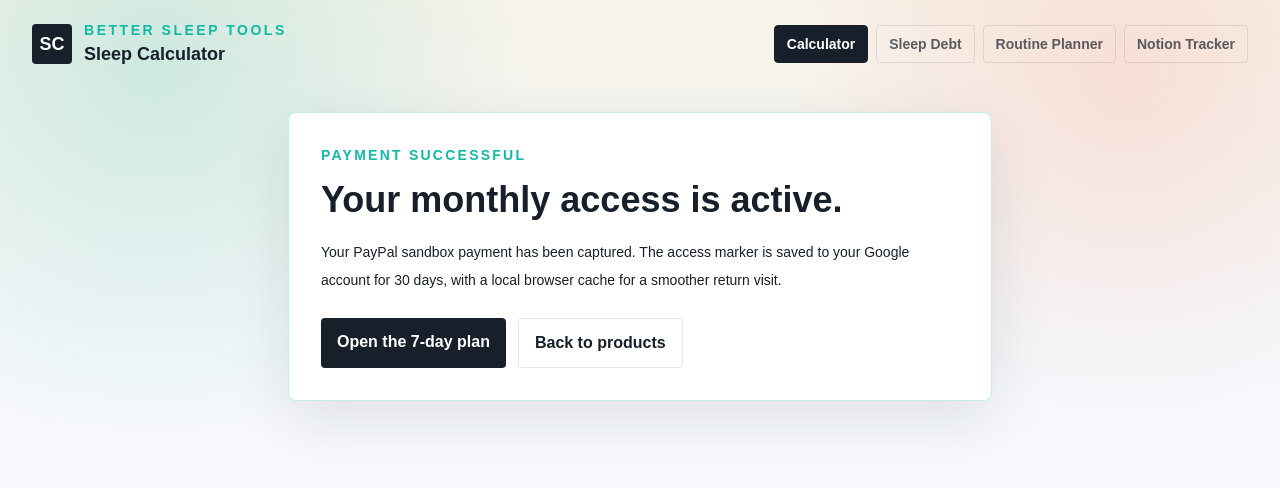
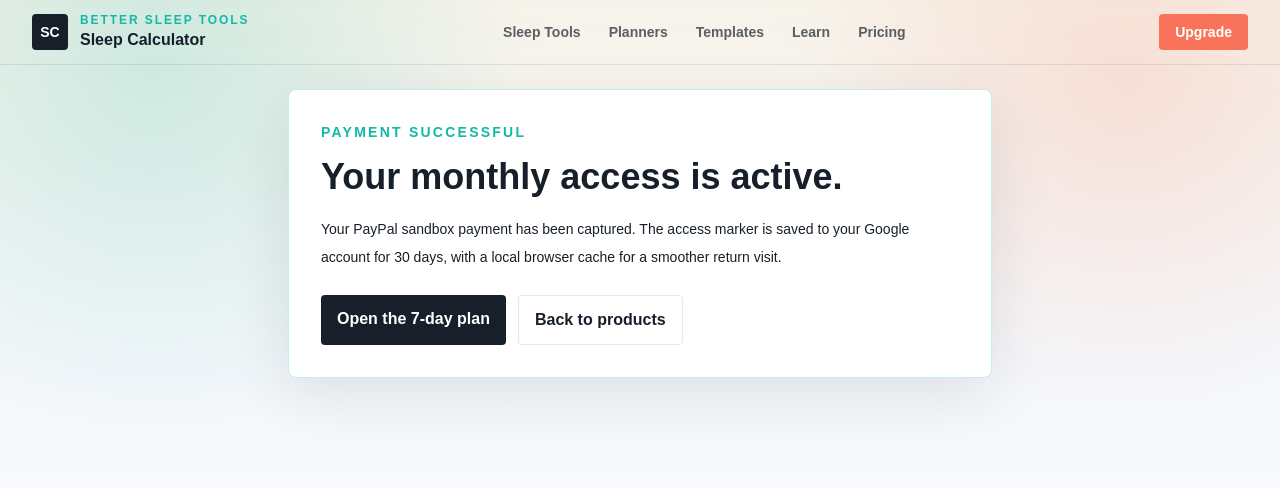
Before and after one commit to yiliruilong-cmyk/sleep-calculator, a Next.js app: page /payment-success in a window 1280 px wide. Shown: the top 488 px of the page. Built offline with nearby package versions, Linux system fonts and the light colour scheme.

Commit message:
Add dropdown site navigation

```diff
--- /dev/null
+++ b/app/components/AppNavigation.tsx
@@ -0,0 +1,163 @@
+"use client";
+
+import type { ReactNode } from "react";
+
+const menuGroups = [
+  {
+    label: "Sleep Tools",
+    items: [
+      {
+        href: "/",
+        title: "Sleep Calculator",
+        description: "Find bedtime, wake-up time, and cycle-based options.",
+      },
+      {
+        href: "/sleep-debt-calculator",
+        title: "Sleep Debt Calculator",
+        description: "Estimate missed sleep and plan a gentle recovery.",
+      },
+    ],
+  },
+  {
+    label: "Planners",
+    items: [
+      {
+        href: "/sleep-routine-planner",
+        title: "Sleep Routine Planner",
+        description: "Build a practical wind-down schedule for tonight.",
+      },
+      {
+        href: "/#seven-day-plan",
+        title: "7-Day Sleep Plan",
+        description: "Follow a simple one-week reset plan.",
+      },
+    ],
+  },
+  {
+    label: "Templates",
+    items: [
+      {
+        href: "/notion-sleep-tracker",
+        title: "Notion Sleep Tracker",
+        description: "Track sleep quality, habits, caffeine, and trends.",
+      },
+      {
+        href: "/#sleep-products",
+        title: "Paid Sleep Planner",
+        description: "Upgrade from the calculator into a paid plan.",
+      },
+    ],
+  },
+  {
+    label: "Learn",
+    items: [
+      {
+        href: "/#faq",
+        title: "Sleep FAQ",
+        description: "Quick answers for common sleep timing questions.",
+      },
+      {
+        href: "/#free-tools",
+        title: "More Free Tools",
+        description: "Explore focused pages around sleep routines and tracking.",
+      },
+    ],
+  },
+];
+
+type AppNavigationProps = {
+  activePath?: string;
+  authSlot?: ReactNode;
+};
+
+export function AppNavigation({ activePath = "/", authSlot }: AppNavigationProps) {
+  return (
+    <header className="sticky top-0 z-30 border-b border-ink/10 bg-white/92 backdrop-blur">
+      <div className="mx-auto flex w-full max-w-7xl items-center justify-between gap-4 px-4 py-3 sm:px-6 lg:px-8">
+        <a href="/" className="flex items-center gap-3" aria-label="Sleep Calculator home">
+          <span className="grid h-9 w-9 place-items-center rounded bg-ink text-sm font-bold text-white">
+            SC
+          </span>
+          <span className="leading-tight">
+            <span className="block text-xs font-bold uppercase tracking-[0.16em] text-mint">
+              Better Sleep Tools
+            </span>
+            <span className="block text-base font-bold text-ink">Sleep Calculator</span>
+          </span>
+        </a>
+
+        <nav className="hidden items-center gap-1 lg:flex" aria-label="Primary navigation">
+          {menuGroups.map((group) => (
+            <div key={group.label} className="group relative">
+              <button
+                type="button"
+                className="rounded px-3 py-2 text-sm font-bold text-ink/70 transition hover:bg-mist hover:text-ink"
+              >
+                {group.label}
+              </button>
+              <div className="invisible absolute left-0 top-full w-[360px] translate-y-2 rounded-lg border border-ink/10 bg-white p-2 opacity-0 shadow-soft transition group-hover:visible group-hover:translate-y-0 group-hover:opacity-100">
+                {group.items.map((item) => {
+                  const isActive = item.href === activePath;
+
+                  return (
+                    <a
+                      key={item.href}
+                      href={item.href}
+                      aria-current={isActive ? "page" : undefined}
+                      className={`block rounded p-3 transition ${
+                        isActive ? "bg-ink text-white" : "hover:bg-mist"
+                      }`}
+                    >
+                      <span className="block text-sm font-bold">{item.title}</span>
+                      <span className={`mt-1 block text-xs leading-5 ${isActive ? "text-white/72" : "text-ink/56"}`}>
+                        {item.description}
+                      </span>
+                    </a>
+                  );
+                })}
+              </div>
+            </div>
+          ))}
+          <a
+            href="/#sleep-products"
+            className="rounded px-3 py-2 text-sm font-bold text-ink/70 transition hover:bg-mist hover:text-ink"
+          >
+            Pricing
+          </a>
+        </nav>
+
+        <div className="hidden items-center gap-3 lg:flex">
+          <a
+            href="/#sleep-products"
+            className="rounded bg-coral px-4 py-2 text-sm font-bold text-white transition hover:bg-coral/90"
+          >
+            Upgrade
+          </a>
+          {authSlot ? <div className="max-w-[280px]">{authSlot}</div> : null}
+        </div>
+
+        <details className="group relative lg:hidden">
+          <summary className="list-none rounded border border-ink/10 px-3 py-2 text-sm font-bold text-ink">
+            Menu
+          </summary>
+          <div className="absolute right-0 top-full mt-2 w-[min(88vw,360px)] rounded-lg border border-ink/10 bg-white p-3 shadow-soft">
+            <div className="grid gap-2">
+              {menuGroups.flatMap((group) =>
+                group.items.map((item) => (
+                  <a key={`${group.label}-${item.href}`} href={item.href} className="rounded bg-mist p-3">
+                    <span className="block text-sm font-bold text-ink">{item.title}</span>
+                    <span className="mt-1 block text-xs leading-5 text-ink/56">{item.description}</span>
+                  </a>
+                )),
+              )}
+              <a href="/#sleep-products" className="rounded bg-ink px-4 py-3 text-center text-sm font-bold text-white">
+                Pricing and Upgrade
+              </a>
+              {authSlot ? <div className="rounded border border-ink/10 p-2">{authSlot}</div> : null}
+            </div>
+          </div>
+        </details>
+      </div>
+    </header>
+  );
+}
--- a/app/components/SiteHeader.tsx
+++ b/app/components/SiteHeader.tsx
@@ -1,48 +1,9 @@
-const toolLinks = [
-  { href: "/", label: "Calculator" },
-  { href: "/sleep-debt-calculator", label: "Sleep Debt" },
-  { href: "/sleep-routine-planner", label: "Routine Planner" },
-  { href: "/notion-sleep-tracker", label: "Notion Tracker" },
-];
+import { AppNavigation } from "./AppNavigation";
 
 type SiteHeaderProps = {
   activePath?: string;
 };
 
 export function SiteHeader({ activePath = "/" }: SiteHeaderProps) {
-  return (
-    <header className="mx-auto flex w-full max-w-7xl flex-col gap-3 px-4 py-5 sm:px-6 md:flex-row md:items-center md:justify-between lg:px-8">
-      <a href="/" className="flex items-center gap-3" aria-label="Sleep Calculator home">
-        <span className="grid h-10 w-10 place-items-center rounded bg-ink text-lg font-bold text-white">
-          SC
-        </span>
-        <span>
-          <span className="block text-sm font-semibold uppercase tracking-[0.18em] text-mint">
-            Better Sleep Tools
-          </span>
-          <span className="block text-lg font-bold text-ink">Sleep Calculator</span>
-        </span>
-      </a>
-      <nav className="flex flex-wrap gap-2 text-sm font-semibold text-ink/70">
-        {toolLinks.map((link) => {
-          const isActive = link.href === activePath;
-
-          return (
-            <a
-              key={link.href}
-              href={link.href}
-              aria-current={isActive ? "page" : undefined}
-              className={`rounded border px-3 py-2 transition ${
-                isActive
-                  ? "border-ink bg-ink text-white"
-                  : "border-ink/10 bg-white/78 hover:bg-white hover:text-ink"
-              }`}
-            >
-              {link.label}
-            </a>
-          );
-        })}
-      </nav>
-    </header>
-  );
+  return <AppNavigation activePath={activePath} />;
 }
--- a/app/page.tsx
+++ b/app/page.tsx
@@ -1,6 +1,7 @@
 "use client";
 
 import { useEffect, useMemo, useRef, useState } from "react";
+import { AppNavigation } from "./components/AppNavigation";
 
 type Mode = "wake" | "bed" | "duration";
 
@@ -794,50 +795,10 @@ export default function Home() {
     setPaidAccess(null);
   }
 
-  return (
-    <main className="min-h-screen">
-      <section className="mx-auto grid w-full max-w-7xl gap-6 px-4 py-5 sm:px-6 lg:grid-cols-[1.12fr_0.88fr] lg:px-8 lg:py-8">
-        <div className="flex flex-col gap-5">
-          <header className="flex flex-col gap-3 sm:flex-row sm:items-center sm:justify-between">
-            <a href="#calculator" className="flex items-center gap-3" aria-label="Sleep Calculator home">
-              <span className="grid h-10 w-10 place-items-center rounded bg-ink text-lg font-bold text-white">
-                SC
-              </span>
-              <span>
-                <span className="block text-sm font-semibold uppercase tracking-[0.18em] text-mint">
-                  Better Sleep Tools
-                </span>
-                <span className="block text-lg font-bold text-ink">Sleep Calculator</span>
-              </span>
-            </a>
-            <div className="flex w-full flex-col gap-3 sm:w-auto sm:flex-row sm:items-center">
-              <nav className="hidden items-center gap-4 text-sm font-semibold text-ink/70 sm:flex">
-                <a className="hover:text-ink" href="#calculator">
-                  Calculator
-                </a>
-                <a className="hover:text-ink" href="#routine">
-                  Routine
-                </a>
-                <a className="hover:text-ink" href="#sleep-products">
-                  Plans
-                </a>
-                <a className="hover:text-ink" href="#free-tools">
-                  Tools
-                </a>
-                <a className="hover:text-ink" href="#faq">
-                  FAQ
-                </a>
-              </nav>
-
-              <div className="rounded border border-ink/10 bg-white/80 p-2">
-                {googleUser ? (
+  const authSlot = googleUser ? (
     <div className="flex items-center gap-2">
       {googleUser.picture ? (
-                      <img
-                        src={googleUser.picture}
-                        alt=""
-                        className="h-8 w-8 rounded-full border border-ink/10"
-                      />
+        <img src={googleUser.picture} alt="" className="h-8 w-8 rounded-full border border-ink/10" />
       ) : (
         <span className="grid h-8 w-8 place-items-center rounded-full bg-mist text-sm font-bold text-ink">
           {googleUser.name.charAt(0)}
@@ -858,14 +819,14 @@ export default function Home() {
   ) : googleClientId ? (
     <div ref={googleButtonRef} aria-label="Sign in with Google" />
   ) : (
-                  <p className="text-xs font-semibold text-ink/62">
-                    Add Google Client ID to enable sign in
-                  </p>
-                )}
-              </div>
-            </div>
-          </header>
-
+    <p className="text-xs font-semibold text-ink/62">Add Google Client ID to enable sign in</p>
+  );
+
+  return (
+    <main className="min-h-screen">
+      <AppNavigation activePath="/" authSlot={authSlot} />
+      <section className="mx-auto grid w-full max-w-7xl gap-6 px-4 py-5 sm:px-6 lg:grid-cols-[1.12fr_0.88fr] lg:px-8 lg:py-8">
+        <div className="flex flex-col gap-5">
           <section className="rounded-lg border border-white/70 bg-white/82 p-5 shadow-soft backdrop-blur md:p-7">
             <div className="mb-5 flex flex-wrap items-center gap-2 text-sm font-semibold text-ink/65">
               <span className="rounded bg-mint/12 px-3 py-1 text-mint">Sleep cycles</span>
```
Lines whose indentation alone changed are shown as unchanged.
